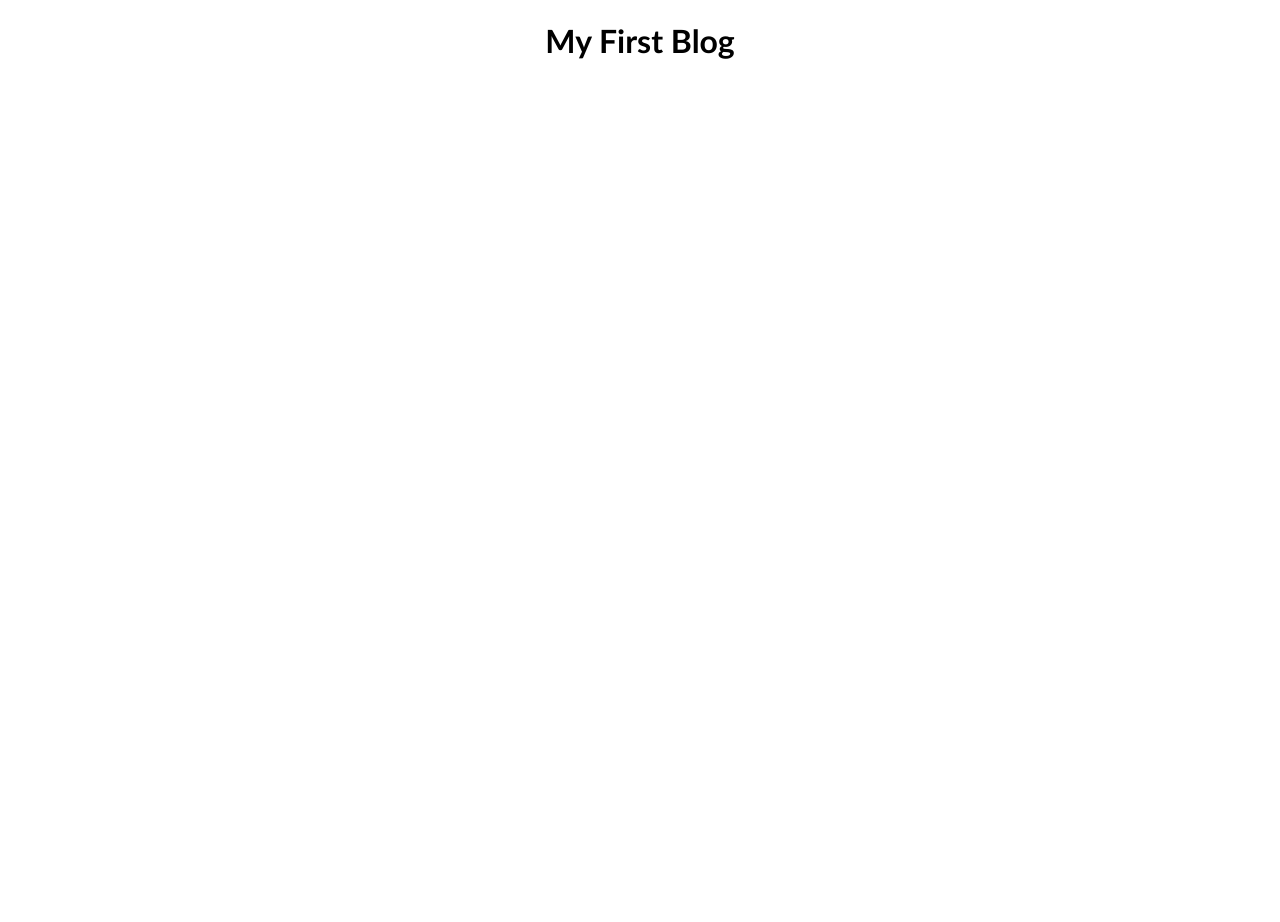
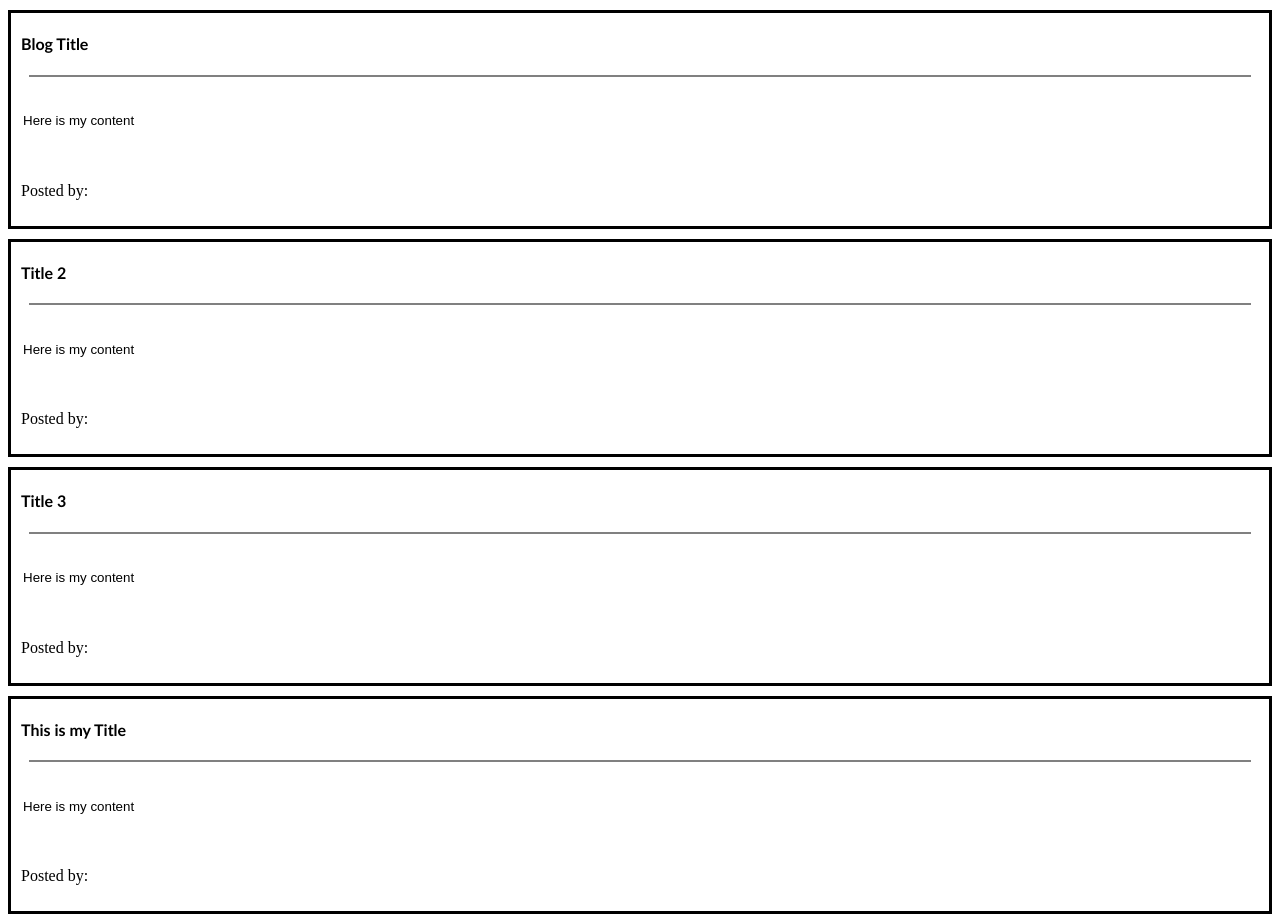
Before and after one commit to Gabrielasiu/My-Personal-Blog, a plain HTML site: page blog.html in a window 1280 px wide. Before the commit the page ends 800 px from the top, so only its background shows below. Drawn offline with Linux system fonts and the light colour scheme.

Commit message:
blog content css

```diff
--- a/assets/css/blog.css
+++ b/assets/css/blog.css
@@ -1,4 +1,33 @@
-h1 {
-   text-align: center;
+h4 {
    font-family: 'Gill Sans', 'Gill Sans MT', Calibri, 'Trebuchet MS', sans-serif;
+   margin-left: 10px;
+  /* text-decoration: underline;
+   width: 100%;*/
+
 }
+input {
+   width: 90%;
+   height: 50px;
+   margin: 10px;
+   border-style: none;
+   /*text-align: top; VER COMO HACER PARA
+   QUE EL HERE IS MY CONTENT INICIE JUSTO ABAJO DEL
+   BLOG TITLE*/
+}
+.posted {
+   width: 30%;
+   height: 15px;
+}
+p{
+   margin-left: 10px;
+}
+.blogtitle{
+   border-style: solid;
+   margin-top: 10px;
+}
+
+hr {
+   border-style:solid;
+   border-color: gray;
+   width: 97%;
+}
--- a/assets/js/form.js
+++ b/assets/js/form.js
@@ -50,8 +50,6 @@ function func3 (){
     console.log(content);
 }
 sumit.addEventListener('click', func3);
-$('#link').click();
-//document.getElementById('').click();
 
 
 localStorage.setItem('userName', userInput);
--- a/blog.html
+++ b/blog.html
@@ -8,7 +8,36 @@
 
 </head>
 <body>
-    <h1>My First Blog </h1>
+    <div class="posts">
+        <div class="blogtitle">
+            <h4>Blog Title </h4><hr>
+        <input type="text" value="Here is my content" class="inputcontent"/>
+    <p>Posted by: <input type="text" class="posted"></p></div>
+    <div class="blogtitle">
+        <h4>Title 2 </h4><hr>
+    <input type="text" value="Here is my content" class="inputcontent"/>
+    <p>Posted by: <input type="text" class="posted"></p></div>
+<div class="blogtitle">
+    <h4>Title 3</h4><hr>
+    <input type="text" value="Here is my content" class="inputcontent"/>
+    <p>Posted by: <input type="text" class="posted"></p></div>
+<div class="blogtitle">
+    <h4>This is my Title </h4><hr>
+    <input type="text" value="Here is my content" class="inputcontent"/>
+    <p>Posted by: <input type="text" class="posted"></p></div>
+       <!-- <div class="blogtitle">
+            <h4>Title 2 </h4><hr>
+        <input type="text" value="Content 2" class="inputcontent"/></div>
+        <p>Posted by: <input type="text" class="posted"></p></div>
+        <div class="blogtitle">
+            <h4>Title 3</h4><hr>
+        <input type="text" value="Content 3" class="inputcontent"/></div>
+        <p>Posted by: <input type="text" class="posted"></p></div>
+        <div class="blogtitle">
+            <h4> Here is thie title  </h4><hr>
+        <input type="text" value="Here is my content" class="inputcontent"/></div>
+        <p>Posted by: <input type="text" class="posted"></p></div>-->
+    </div>
 
 
 <script type="text/javascript" src="/assets/js/blog.js"></script>
```
